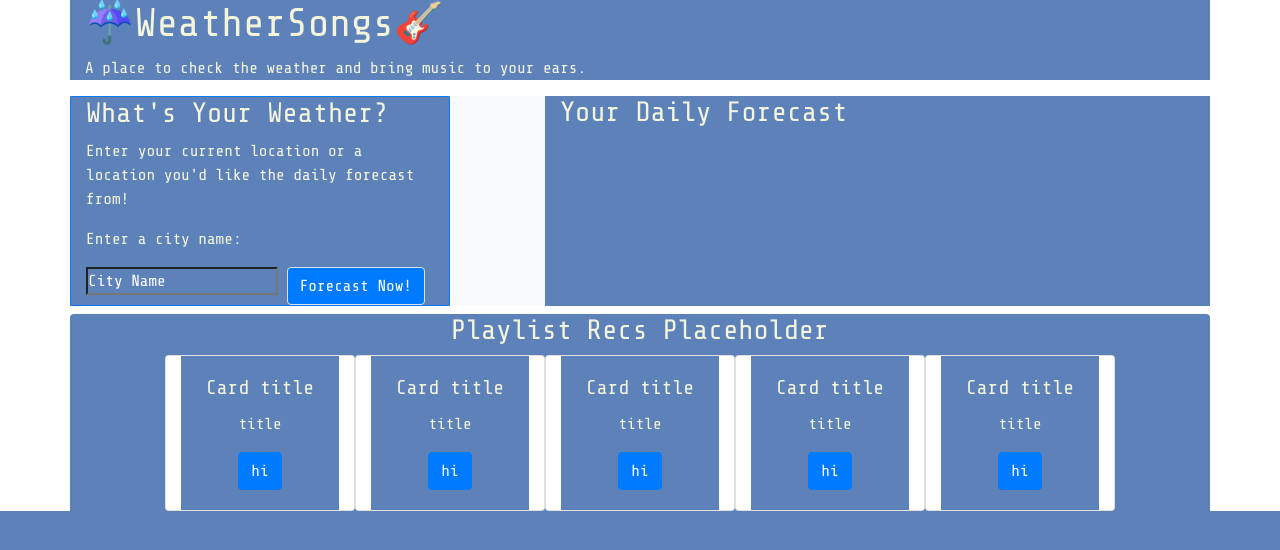
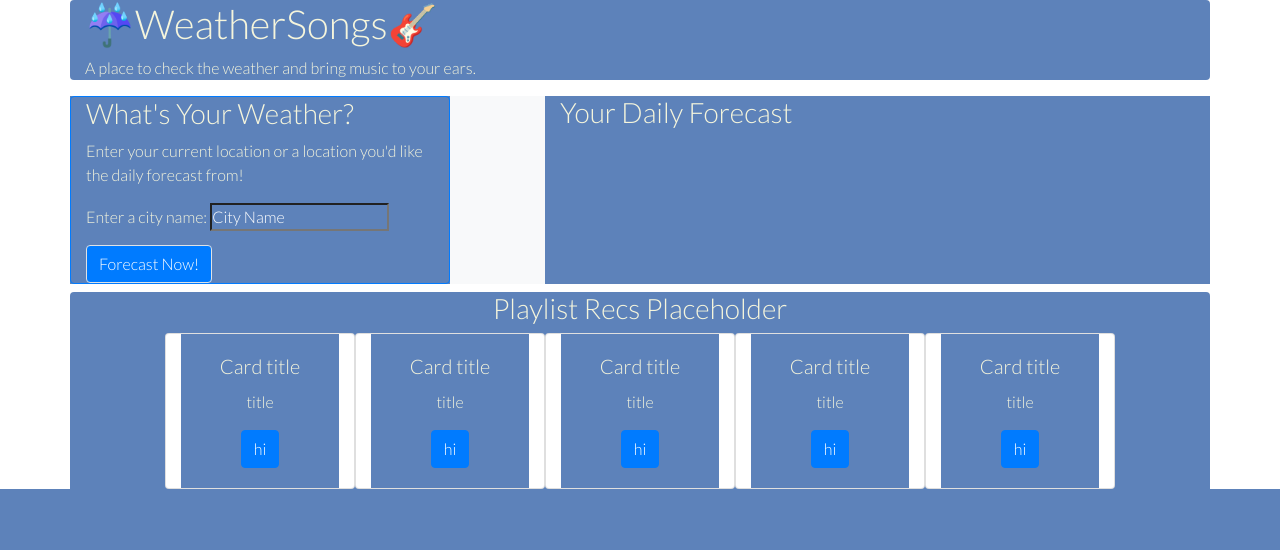
Before and after one commit to a-hines/lovelace-group, a plain HTML site: page index.html in a window 1280 px wide. Drawn offline with nearby package versions, Linux system fonts and the light colour scheme; no server answers.

Commit message:
changing fonts

```diff
--- a/assets/style.css
+++ b/assets/style.css
@@ -10,7 +10,8 @@
 * {
     margin: 0;
     padding: 0;
-    font-family: 'Share Tech Mono', monospace;
+    font-family: 'Josefin Sans', sans-serif;
+font-family: 'Lato', sans-serif;
     /* font-family: font-family, 'Montserrat Alternates', sans-serif; */
     background-color: var(--quinary-color);
     color: var(--text-color);
--- a/index.html
+++ b/index.html
@@ -10,12 +10,14 @@
     <link href="https://fonts.googleapis.com/css2?family=Montserrat+Alternates&display=swap" rel="stylesheet">
     <link rel="preconnect" href="https://fonts.googleapis.com">
 <link rel="preconnect" href="https://fonts.gstatic.com" crossorigin>
-<link href="https://fonts.googleapis.com/css2?family=Share+Tech+Mono&display=swap" rel="stylesheet">
+<link rel="preconnect" href="https://fonts.googleapis.com">
+<link rel="preconnect" href="https://fonts.gstatic.com" crossorigin>
+<link href="https://fonts.googleapis.com/css2?family=Josefin+Sans:wght@200;300&family=Lato:wght@300&display=swap" rel="stylesheet">
     <link rel="stylesheet" href="./assets/style.css">
 </head>
 <body>
     <!-- Title & Description -->
-    <header class="container">
+    <header class="container rounded">
         <h1>
             ☔WeatherSongs🎸
         </h1>
```
